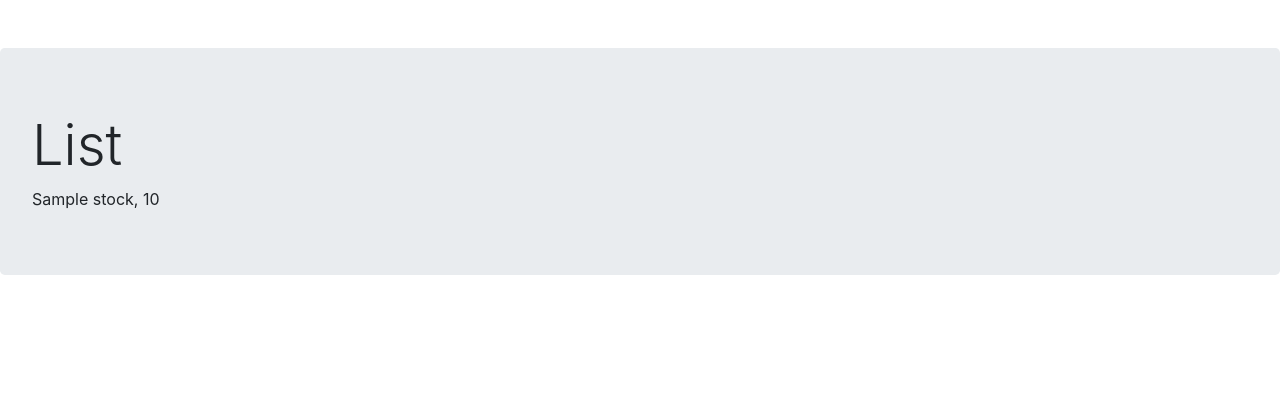
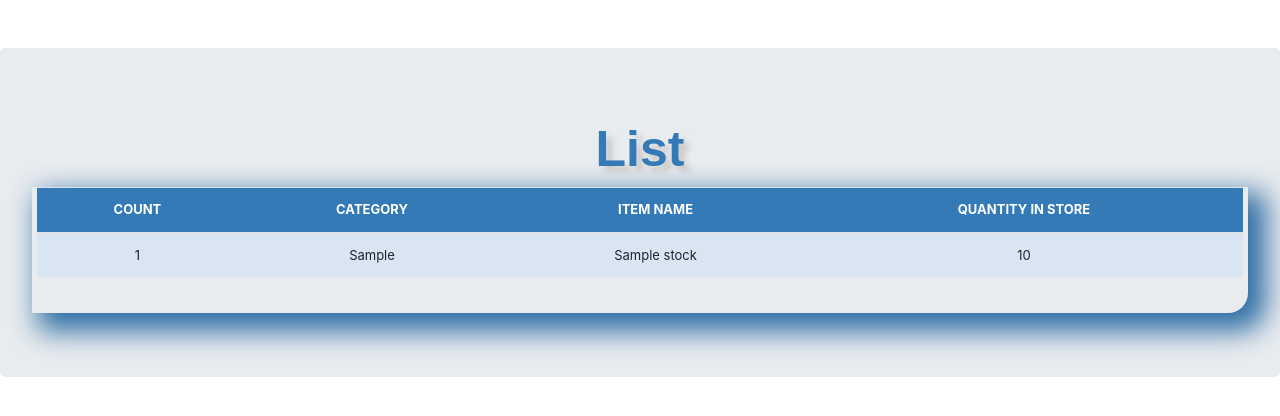
Before and after one commit to MichalDzielinski/stock_mgmt, a Django app: page /list/ in a window 1280 px wide. Shown: the part 56-472 px from the top of the page. Run offline with Django 4.2, Linux system fonts and the light colour scheme; tables that the repository leaves empty hold one stand-in row (values such as "Sample post").

Commit message:
Data list - table formatting

```diff
--- a/static/css/styles.css
+++ b/static/css/styles.css
@@ -1,3 +1,44 @@
 body {
     background-color:  #34eb6b;
 }
+
+/* #region TABLE */
+.table{
+    font-size: 13px;
+    text-align: center;
+    width: 95%;
+    margin: auto;
+}
+
+.table tr:nth-child(even){
+    background: #B8CAE4;
+}
+
+.table tr:nth-child(odd){
+    background: #dae5f4;
+}
+
+th{
+    background-color: #337ab7;
+    color: white;
+}
+
+.display_table{
+    border-bottom-right-radius: 20px;
+    padding-left: 5px;
+    padding-right: 5px;
+    padding-bottom: 20px;
+    box-shadow: 12px 12px 28px 6px #2e6da4;
+}
+
+.header{
+    font-family: Arial, Helvetica, sans-serif;
+    color: #337ab7;
+    font-size: 50px;
+    text-align: center;
+    width: 100%;
+    text-shadow: 6px 6px 6px #c9c6c6;
+    display: block;
+    font-weight: bolder;
+}
+/* #endregion TABLE */
--- a/stock/views.py
+++ b/stock/views.py
@@ -9,9 +9,9 @@ def home(request):
     return render(request, 'home.html', context)
 
 def list_items(request):
-    title = 'List'
+    header = 'List'
     qs = Stock.objects.all()
-    context = {'title': title, 'qs': qs}
+    context = {'header': header, 'qs': qs}
     return render(request, 'list.html', context)
 
 def add_items(request):
--- a/templates/list.html
+++ b/templates/list.html
@@ -8,18 +8,29 @@
 {% block content %}
 
 <div class="jumbotron mt-5">
-    <h1 class="display-4">{{title}}</h1>
-
-    {% for i in qs %}
-        {{i.item_name}}, {{i.quantity}}<br>
-    {% empty %}
-        <h3>
-            There is no record in DB.
-        </h3>
-    {% endfor %}
-
-
-
+    <div class="header">{{header}}</div>
+    <div class="display_table">
+        <table class="table">
+            <thead>
+                <tr>
+                    <th>COUNT</th>
+                    <th>CATEGORY</th>
+                    <th>ITEM NAME</th>
+                    <th>QUANTITY IN STORE</th>
+                </tr>
+            </thead>
+            {% for i in qs %}
+            <tr>
+                <td>{{forloop.counter}}</td>
+                <td>{{i.category}}</td>
+                <td>{{i.item_name}}</td>
+                <td>{{i.quantity}}</td>
+            </tr>
+            {% empty %}
+                There is no record in DB.
+                {% endfor %}
+        </table>
+    </div>
 </div>
 
 
```
